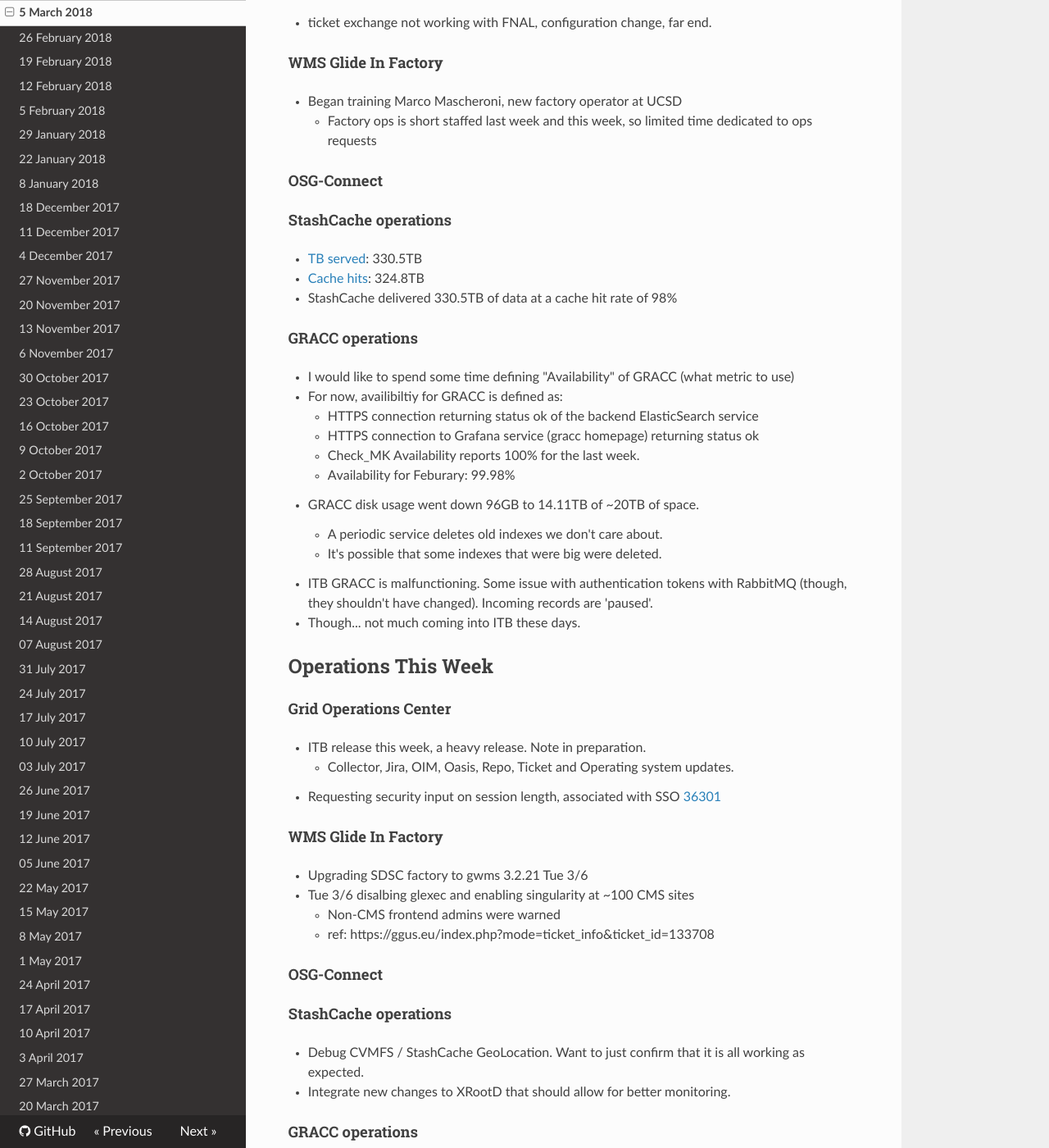
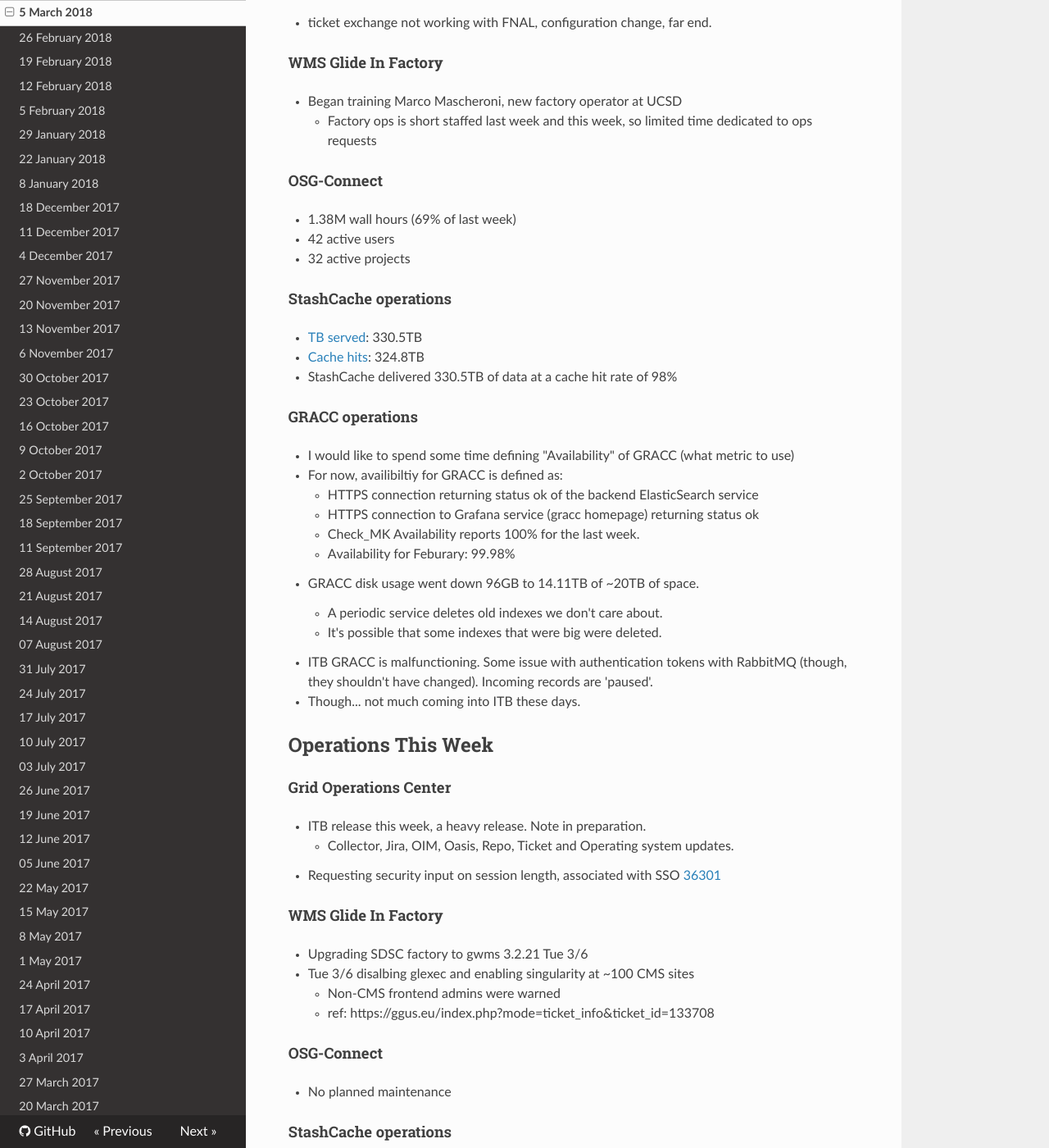
Before and after one commit to osg-htc/operations, an MkDocs documentation site: the page built from docs/WeeklyMinutes/05Mar2018.md, in a window 1280 px wide and 1400 px high, scrolled down 579 px. Shown: the whole window at 82% size. Built offline with MkDocs 1.6.1, drawn with Linux system fonts in a browser that asks for light colours; nearby versions of some CDN libraries; old or Windows-style settings are respelled for this version of MkDocs.

Commit message:
OSG Connect updates

```diff
--- a/docs/WeeklyMinutes/05Mar2018.md
+++ b/docs/WeeklyMinutes/05Mar2018.md
@@ -27,6 +27,9 @@
       * Factory ops is short staffed last week and this week, so limited time dedicated to ops requests
 
 #### OSG-Connect
+   * 1.38M wall hours (69% of last week)
+   * 42 active users
+   * 32 active projects
 
 #### StashCache operations
    * [TB served](http://tinyurl.com/ydaereyo): 330.5TB
@@ -63,6 +66,7 @@
       * ref: https://ggus.eu/index.php?mode=ticket_info&ticket_id=133708
 
 #### OSG-Connect
+   * No planned maintenance
 
 #### StashCache operations
 
```
